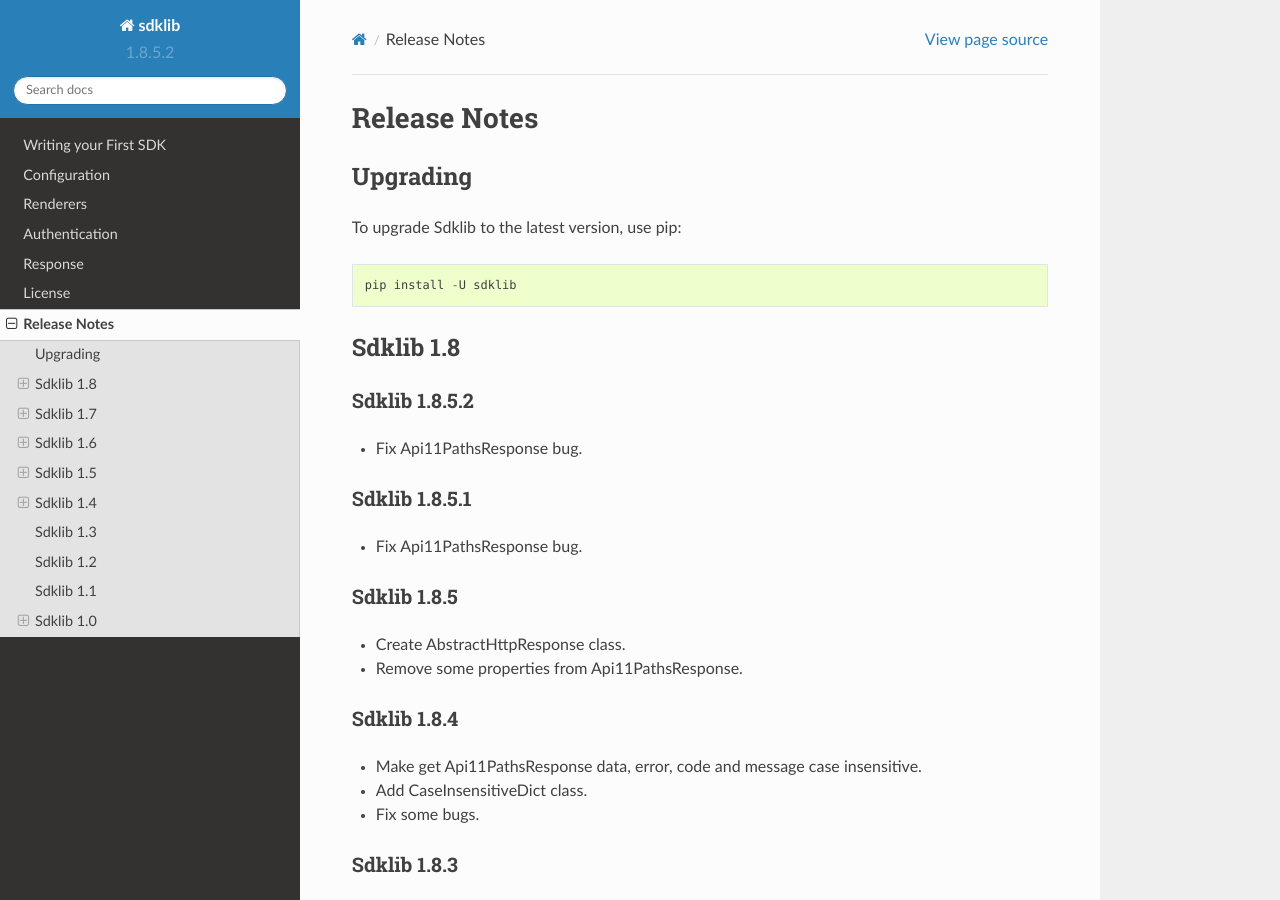
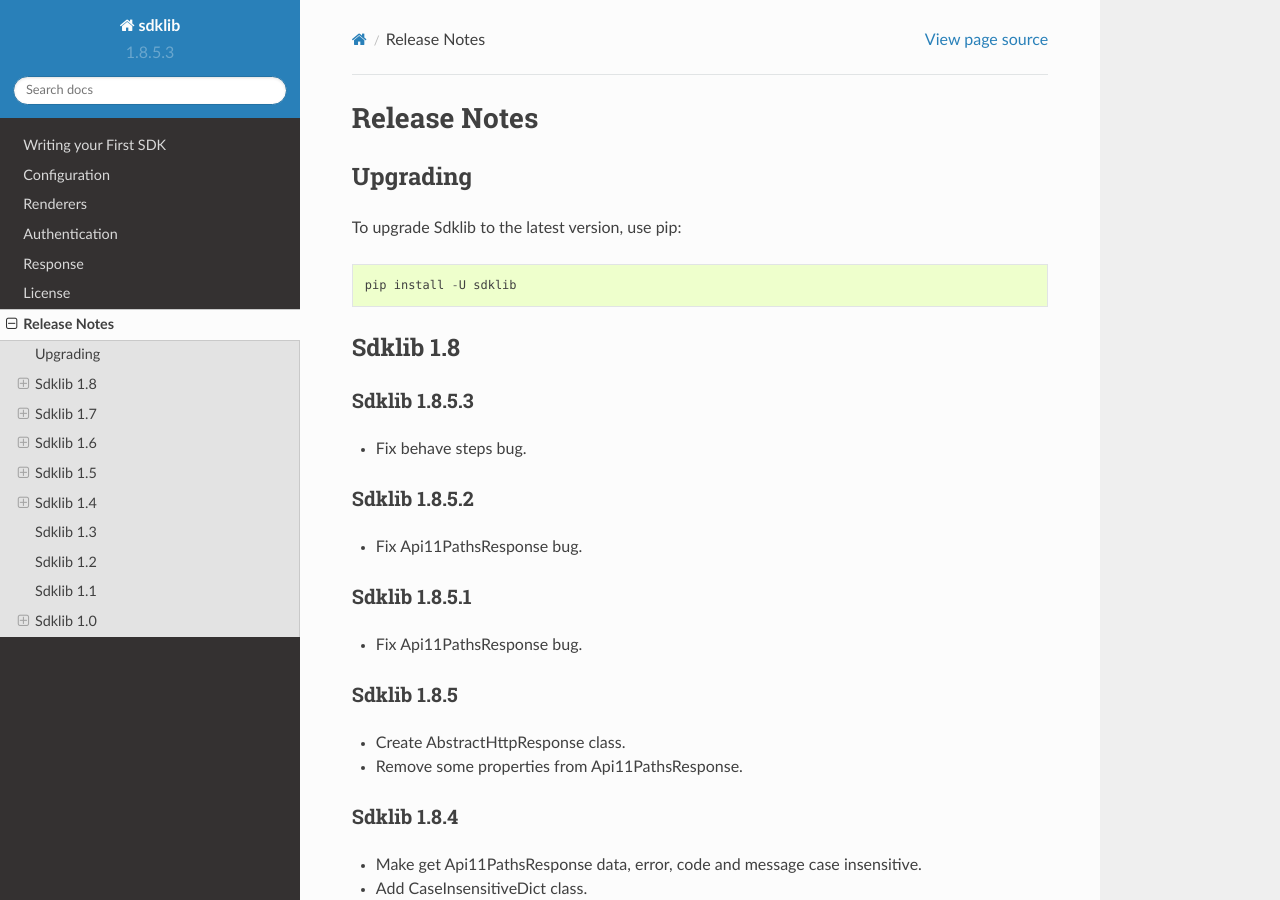
Before and after one commit to ivanprjcts/sdklib, a Sphinx documentation site: the page built from docs/about/release-notes.rst, in a window 1280 px wide and 900 px high. Built offline with Sphinx 7.4.7 and the Read the Docs theme 2.0.0, drawn with Linux system fonts in a browser that asks for light colours; pages that are not in the unit, such as notebooks, are missing from menus.

Commit message:
fix behave steps bug py27

```diff
--- a/docs/about/release-notes.rst
+++ b/docs/about/release-notes.rst
@@ -12,6 +12,11 @@ To upgrade Sdklib to the latest version, use pip:
 
 Sdklib 1.8
 ==========
+
+Sdklib 1.8.5.3
+--------------
+
+- Fix behave steps bug.
 
 Sdklib 1.8.5.2
 --------------
--- a/sdklib/__init__.py
+++ b/sdklib/__init__.py
@@ -1 +1 @@
-__version__ = '1.8.5.2'
+__version__ = '1.8.5.3'
```
